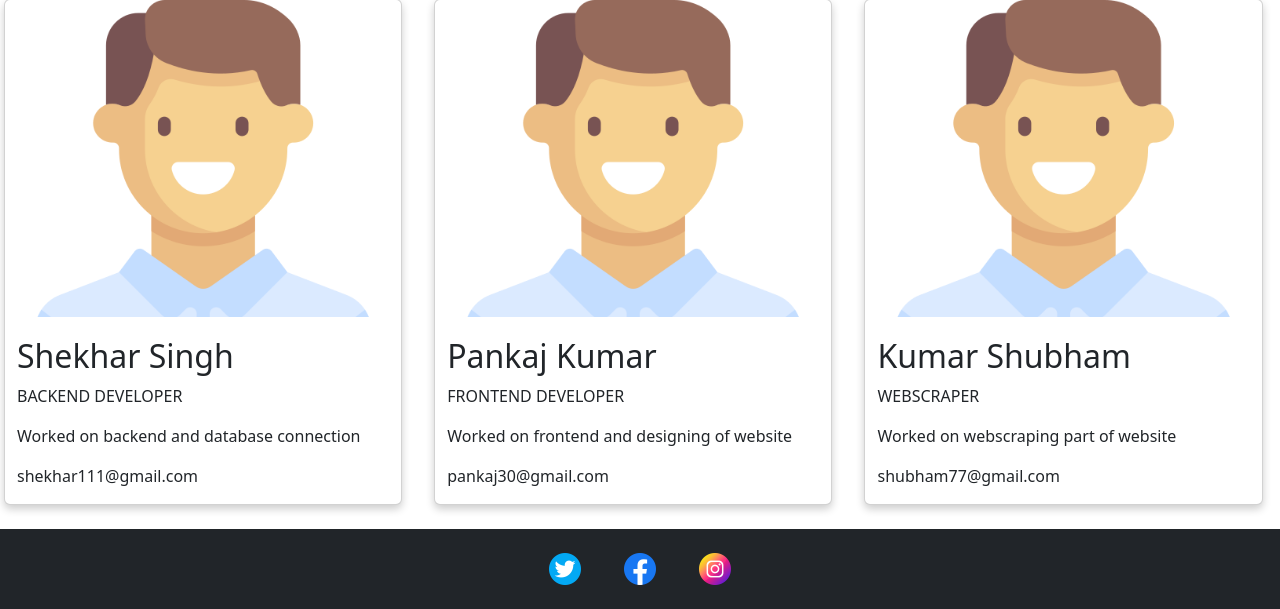
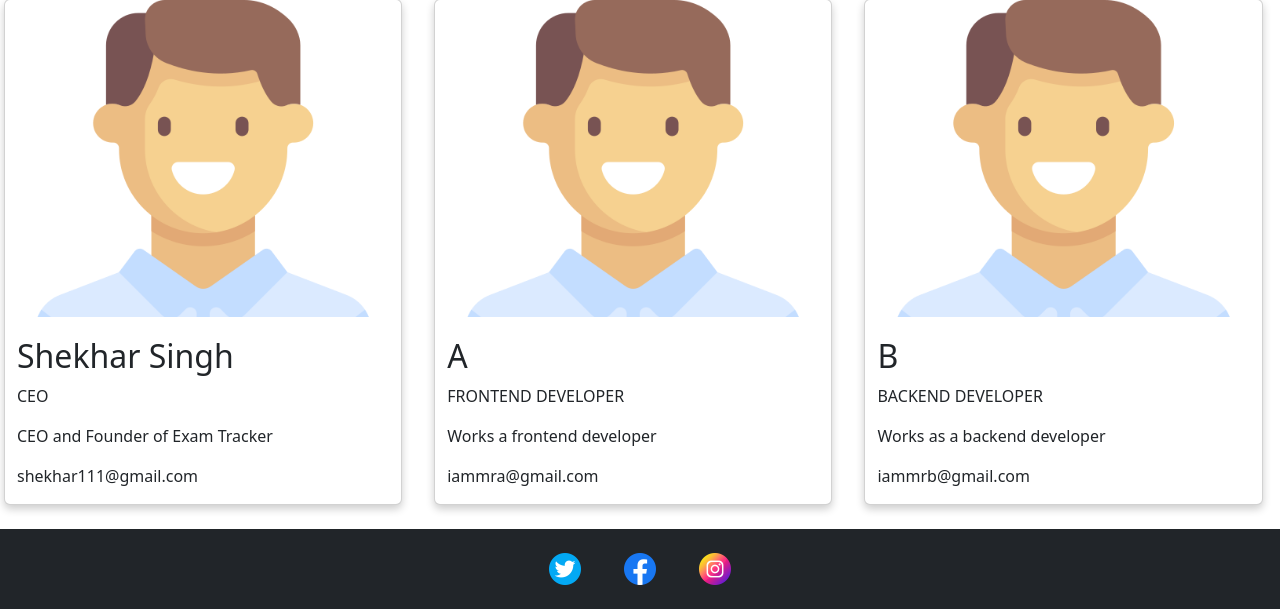
Before and after one commit to Shekhar1324/Exam-Tracker, a Node server app: page /about in a window 1280 px wide. Shown: the part 371-980 px from the top of the page. Run offline with Node 20, Linux system fonts and the light colour scheme; some libraries are stand-ins or nearby versions.

Commit message:
Update about.ejs

```diff
--- a/views/about.ejs
+++ b/views/about.ejs
@@ -19,8 +19,8 @@
         <img src="/Images/avatar.png" alt="Shekhar" style="width:100%">
         <div class="container">
           <h2 style="margin-top: 1.25rem;">Shekhar Singh</h2>
-          <p class="title">BACKEND DEVELOPER</p>
-          <p>Worked on backend and database connection</p>
+          <p class="title">CEO</p>
+          <p>CEO and Founder of Exam Tracker</p>
           <p>shekhar111@gmail.com</p>
         </div>
       </div>
@@ -29,12 +29,12 @@
     <div style="float: left;width: 33.3%;margin-bottom: 1rem;padding: 0 0.5rem;">
       <div style="box-shadow: 0 0.25rem 0.5rem 0 rgba(0, 0, 0, 0.2);
       margin: 0.5rem;" class="card">
-        <img src="/Images/avatar.png" alt="Pankaj" style="width:100%">
+        <img src="/Images/avatar.png" alt="A" style="width:100%">
         <div class="container">
-          <h2 style="margin-top: 1.25rem;">Pankaj Kumar</h2>
+          <h2 style="margin-top: 1.25rem;">A</h2>
           <p class="title">FRONTEND DEVELOPER</p>
-          <p>Worked on frontend and designing of website</p>
-          <p>pankaj30@gmail.com</p>
+          <p>Works a frontend developer</p>
+          <p>iammra@gmail.com</p>
         </div>
       </div>
     </div>
@@ -42,12 +42,12 @@
     <div style="float: left;width: 33.3%;margin-bottom: 1rem;padding: 0 0.5rem;" >
       <div style="box-shadow: 0 0.25rem 0.5rem 0 rgba(0, 0, 0, 0.2);
       margin: 0.5rem;" class="card">
-        <img src="/Images/avatar.png" alt="Shubham" style="width:100%; ">
+        <img src="/Images/avatar.png" alt="B" style="width:100%; ">
         <div class="container">
-          <h2 style="margin-top: 1.25rem;">Kumar Shubham</h2>
-          <p class="title">WEBSCRAPER</p>
-          <p>Worked on webscraping part of website</p>
-          <p>shubham77@gmail.com</p>
+          <h2 style="margin-top: 1.25rem;">B</h2>
+          <p class="title">BACKEND DEVELOPER</p>
+          <p>Works as a backend developer</p>
+          <p>iammrb@gmail.com</p>
         </div>
       </div>
     </div>
```
